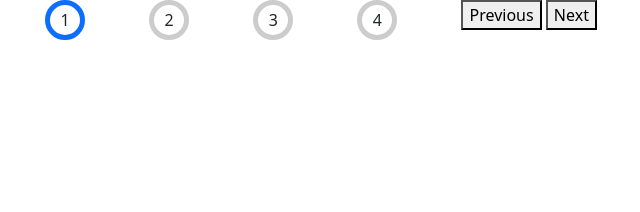
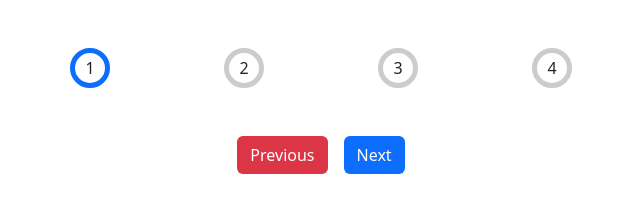
Before and after one commit to A-Richdom/Progress-Step, a plain HTML site: page progressStep.html in a window 1280 px wide. Shown: the whole page, without its empty margins (319-959 px from the left). Drawn offline with nearby package versions, Linux system fonts and the light colour scheme.

Commit message:
adding of focus-ring

```diff
--- a/progressStep.html
+++ b/progressStep.html
@@ -7,6 +7,11 @@
     <link rel="stylesheet" href="https://cdn.jsdelivr.net/npm/bootstrap-icons@1.10.5/font/bootstrap-icons.css">
 </head>
 <style>
+    /* :root {
+  --line-border-fill: #3498db;
+  --line-border-empty: #e0e0e0;
+  --dot-background: #383838;
+} */
     .progress-step {
         width: 40px;
         height: 40px;
@@ -15,29 +20,26 @@
         display: flex;
         align-items: center;
         justify-content: center;
+
     }
     .progress-step.active {
         border: 5px solid #0d6efd;
-        /* background-color: #0d6efd; */
     }
-    /* root {
-  --line-border-fill: #3498db;
-  --line-border-empty: #e0e0e0;
-  --line-border-empty: #383838;
 
-} */
 </style>
 <body>
 
-    <section class="progress-container container col-md-6 d-flex justify-content-around">
+    <section>
+        <div class="progress-container container col-md-6 d-flex justify-content-around mt-5">
             <div class="progress-step active">1</div>
             <div class="progress-step">2</div>
             <div class="progress-step">3</div>
             <div class="progress-step">4</div>
+        </div>
 
-        <div>
-            <button id="prev-button">Previous</button>
-            <button id="next-button">Next</button>
+        <div class="container  d-flex gap-3  justify-content-center mt-5">
+            <button id="prev-button" class="btn bg-danger focus-ring text-white">Previous</button>
+            <button id="next-button" class="btn bg-primary focus-ring text-white">Next</button>
         </div>
     </section>
 
@@ -72,6 +74,16 @@
         if (currentStep < progressSteps.length - 1) {
             currentStep++;
             updateProgress(currentStep);
+            // nextButton.style.backgroundColor = 'blue'
+            // prevButton.style.backgroundColor = 'blue'
+            // nextButton.classList.add('blue')
+
+        }
+        else {
+            // nextButton.style.backgroundColor = 'blue'
+            // prevButton.style.backgroundColor = 'blue'
+            // nextButton.classList.remove('blue')
+
         }
     });
 
@@ -79,6 +91,15 @@
         if (currentStep > 0) {
             currentStep--;
             updateProgress(currentStep);
+
+            // prevButton.style.backgroundColor = 'blue'
+            // nextButton.style.backgroundColor = 'blue'
+            // prevButton.classList.add('blue')
+        }
+        else {
+            // prevButton.style.backgroundColor = 'blue'
+            // nextButton.style.backgroundColor = 'blue'
+            // prevButton.classList.remove('blue')
         }
     });
 
```
Lines whose indentation alone changed are shown as unchanged.
